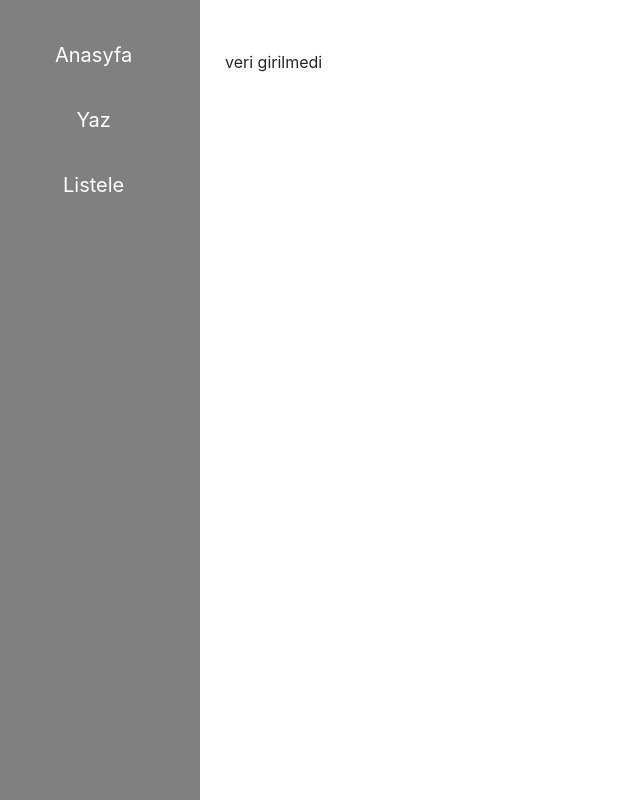
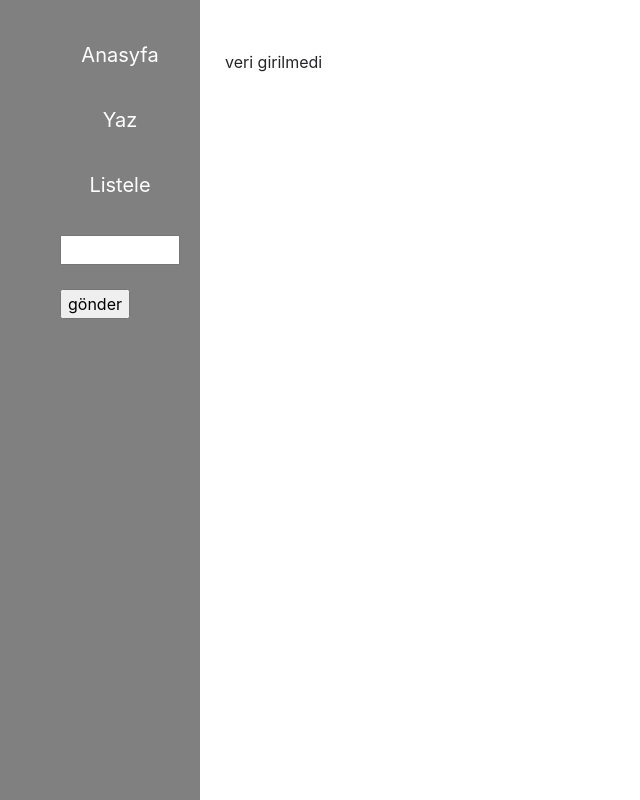
Before and after one commit to aoguz1/codes, a PHP site: page /listele.php in a window 1280 px wide. Shown: the whole page, without its empty margins (0-640 px from the left). Run offline with PHP 8.4, Linux system fonts and the light colour scheme; data that the repository does not hold is empty; some libraries are stand-ins or nearby versions.

Commit message:
geçici dinamikleştirme yapıldı

```diff
--- /dev/null
+++ b/baglan.php
@@ -0,0 +1,16 @@
+<?php
+
+
+$servername = "localhost";
+$username = "fatih";
+$password = "123578951";
+$dbname = "final";
+
+// Create connection
+$conn = new mysqli($servername, $username, $password, $dbname);
+// Check connection
+if ($conn->connect_error) {
+    die("Connection failed: " . $conn->connect_error);
+}
+
+ ?>
--- a/css/syle.css
+++ b/css/syle.css
@@ -12,6 +12,12 @@ body{
   background-color: grey;
   overflow-x: hidden;
   padding-top: 15px;
+  display: -webkit-flex;
+  display: -moz-flex;
+  display: -ms-flex;
+  display: -o-flex;
+  display: flex;
+  justify-content: center;
 }
 .navbarGrid
 {
@@ -50,3 +56,6 @@ text-align: center;
 	height: 200px;
 	overflow: scroll;
 }
+input[name="ara"]{
+width: 120px;
+}
--- a/header.php
+++ b/header.php
@@ -3,7 +3,8 @@
 <head>
 	<meta charset="UTF-8">
 	<meta name="viewport" content="width=device-width, initial-scale=1">
-	<title>Document</title>
+	<title>Final</title>
+	<link rel="stylesheet" href="https://use.fontawesome.com/releases/v5.6.3/css/all.css" integrity="sha384-UHRtZLI+pbxtHCWp1t77Bi1L4ZtiqrqD80Kn4Z8NTSRyMA2Fd33n5dQ8lWUE00s/" crossorigin="anonymous">
 	<link rel="stylesheet" href="https://stackpath.bootstrapcdn.com/bootstrap/4.1.3/css/bootstrap.min.css" integrity="sha384-MCw98/SFnGE8fJT3GXwEOngsV7Zt27NXFoaoApmYm81iuXoPkFOJwJ8ERdknLPMO" crossorigin="anonymous">
 
 	<link rel="stylesheet" href="css/syle.css">
@@ -20,6 +21,8 @@
 		<a href=""><li>Anasyfa</li></a>
 		<a href="yaz.php"><li>Yaz</li></a>
 		<a href="listele.php"><li>Listele</li></a>
+		<li><input type="text" name="ara"><br> <br><input type="submit" value="gönder"></li>
+
 	</ul>
 
 </div>
--- a/listele.php
+++ b/listele.php
@@ -1,29 +1,10 @@
-<?php
-include"header.php";
- ?>
-
+<?php include 'header.php'; ?>
 <div class="listeleGrid"><div class="d-flex flex-wrap">
 
-
-
 <?php
-
-$servername = "localhost";
-$username = "fatih";
-$password = "123578951";
-$dbname = "final";
-
-// Create connection
-$conn = new mysqli($servername, $username, $password, $dbname);
-// Check connection
-if ($conn->connect_error) {
-    die("Connection failed: " . $conn->connect_error);
-}
-
+include 'baglan.php';
 $sql = "SELECT ders,baslik,icerik FROM ders";
 $result = $conn->query($sql);
-
-
 if ($result->num_rows > 0) {
     // output data of each row
     while($row = $result->fetch_assoc()) {   ?>
@@ -39,15 +20,11 @@ if ($result->num_rows > 0) {
 </div>
 </div>
 
-
-
-
 <?php }
 } else {
     echo "veri girilmedi";
 }
 
-$conn->close();
+include "footer.php";
 ?>
 </div></div>
- <?php include"footer.php" ?>
```
Also changed, not shown: ekle.php (added, +59 -0 lines), sil.php (added, +23 -0 lines), yaz.php (+5 -31 lines).
